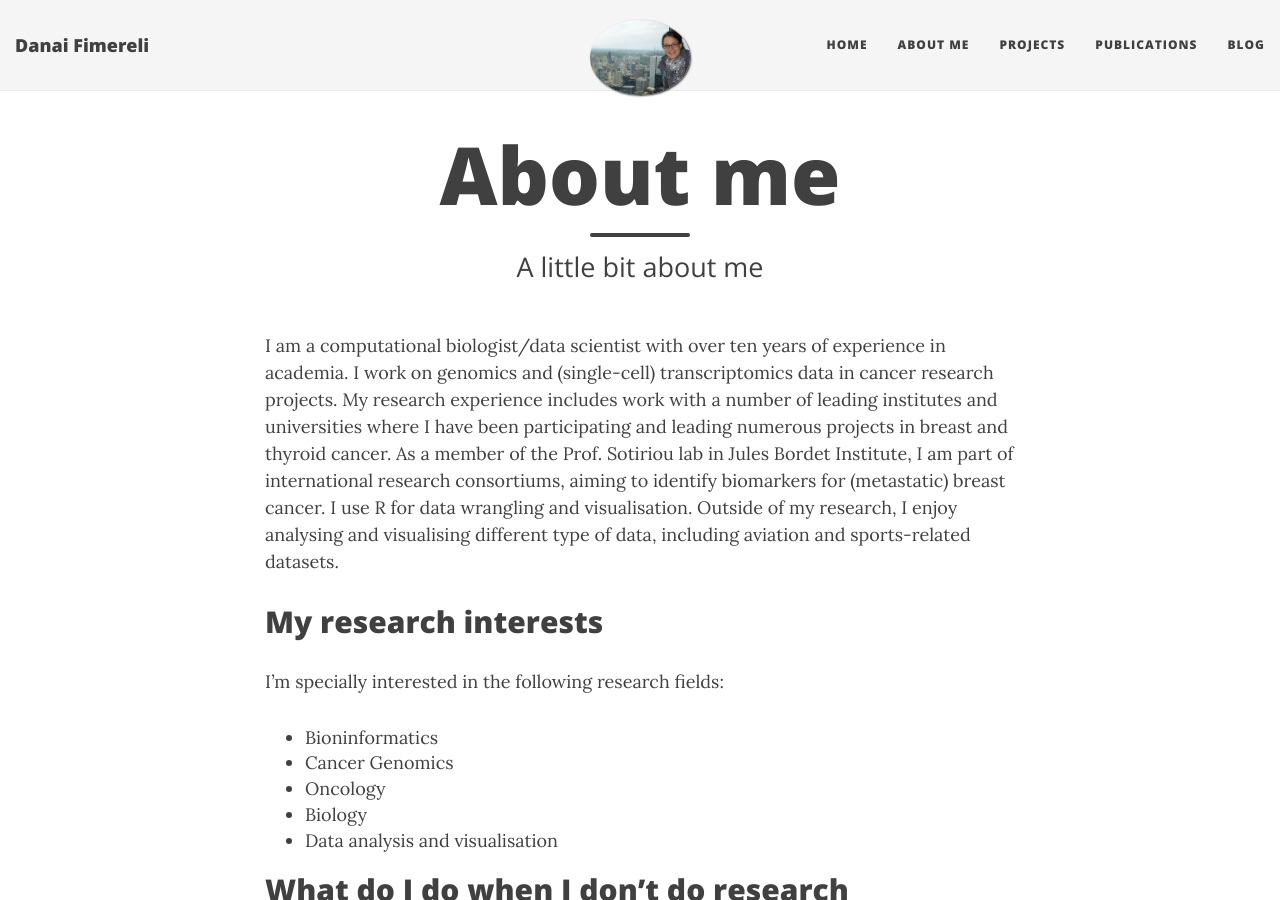
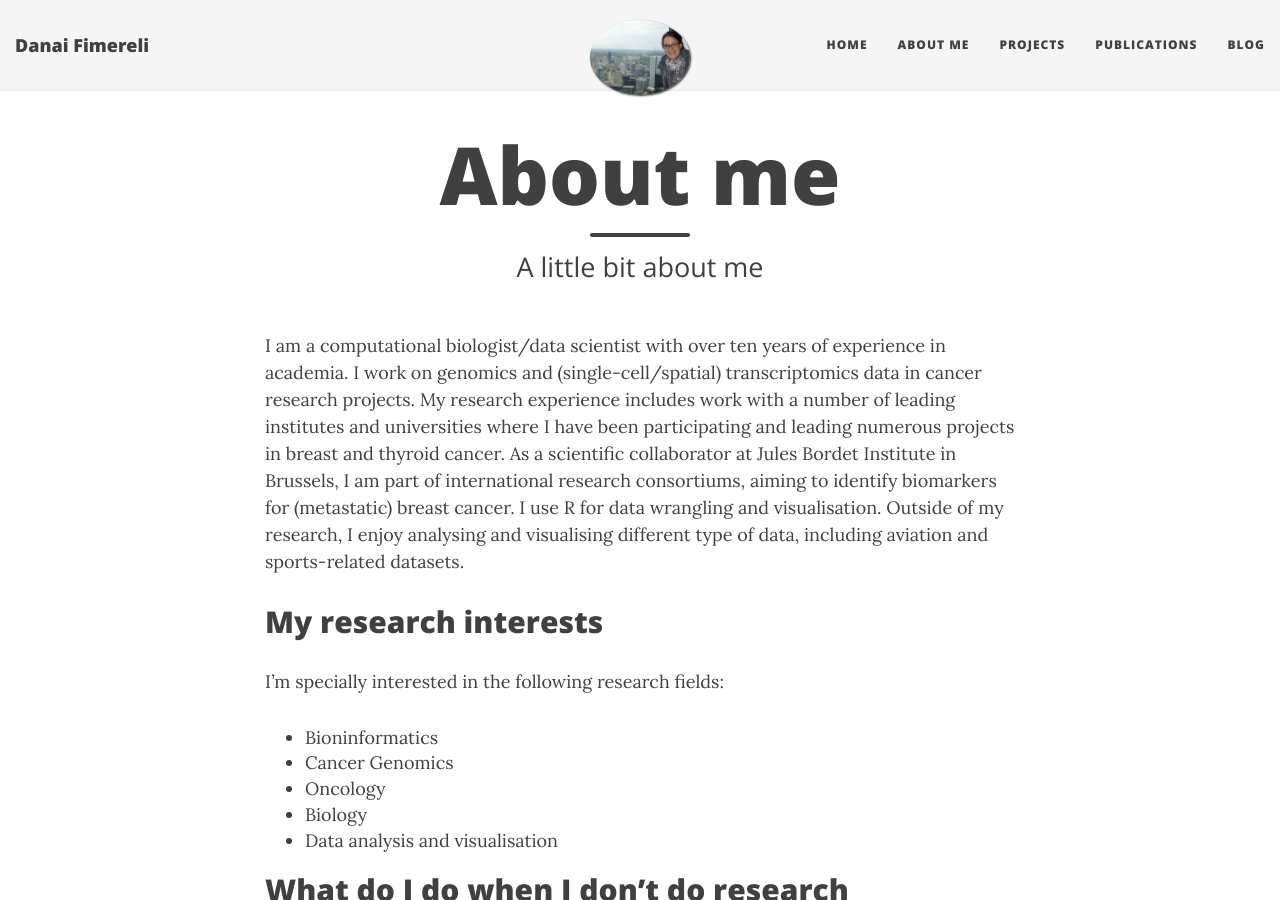
Before and after one commit to dfimerel/dfimerel.github.io, a Jekyll site: the page built from aboutme.md, in a window 1280 px wide and 900 px high. Built offline with Jekyll 4.4.1, drawn with Linux system fonts in a browser that asks for light colours; nearby versions of some CDN libraries.

Commit message:
Update aboutme.md

```diff
--- a/aboutme.md
+++ b/aboutme.md
@@ -4,7 +4,7 @@
 subtitle: A little bit about me
 ---
 
-I am a computational biologist/data scientist with over ten years of experience in academia. I work on genomics and (single-cell) transcriptomics data in cancer research projects. My research experience includes work with a number of leading institutes and universities where I have been participating and leading numerous projects in breast and thyroid cancer. As a member of the Prof. Sotiriou lab in Jules Bordet Institute, I am part of international research consortiums, aiming to identify biomarkers for (metastatic) breast cancer. I use R for data wrangling and visualisation. Outside of my research, I enjoy analysing and visualising different type of data, including aviation and sports-related datasets.
+I am a computational biologist/data scientist with over ten years of experience in academia. I work on genomics and (single-cell/spatial) transcriptomics data in cancer research projects. My research experience includes work with a number of leading institutes and universities where I have been participating and leading numerous projects in breast and thyroid cancer. As a scientific collaborator at Jules Bordet Institute in Brussels, I am part of international research consortiums, aiming to identify biomarkers for (metastatic) breast cancer. I use R for data wrangling and visualisation. Outside of my research, I enjoy analysing and visualising different type of data, including aviation and sports-related datasets.
 
 
 ## My research interests
```
